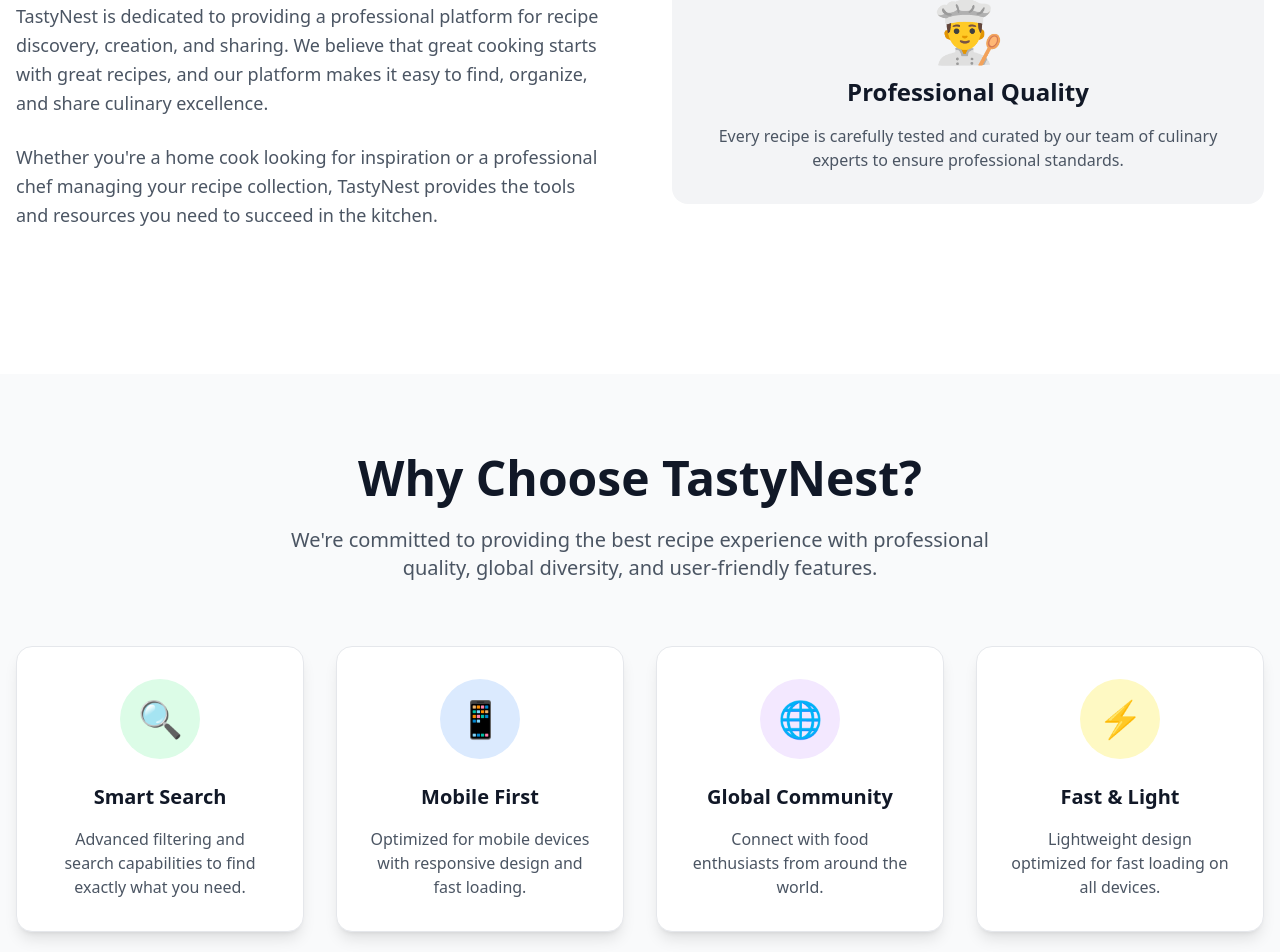
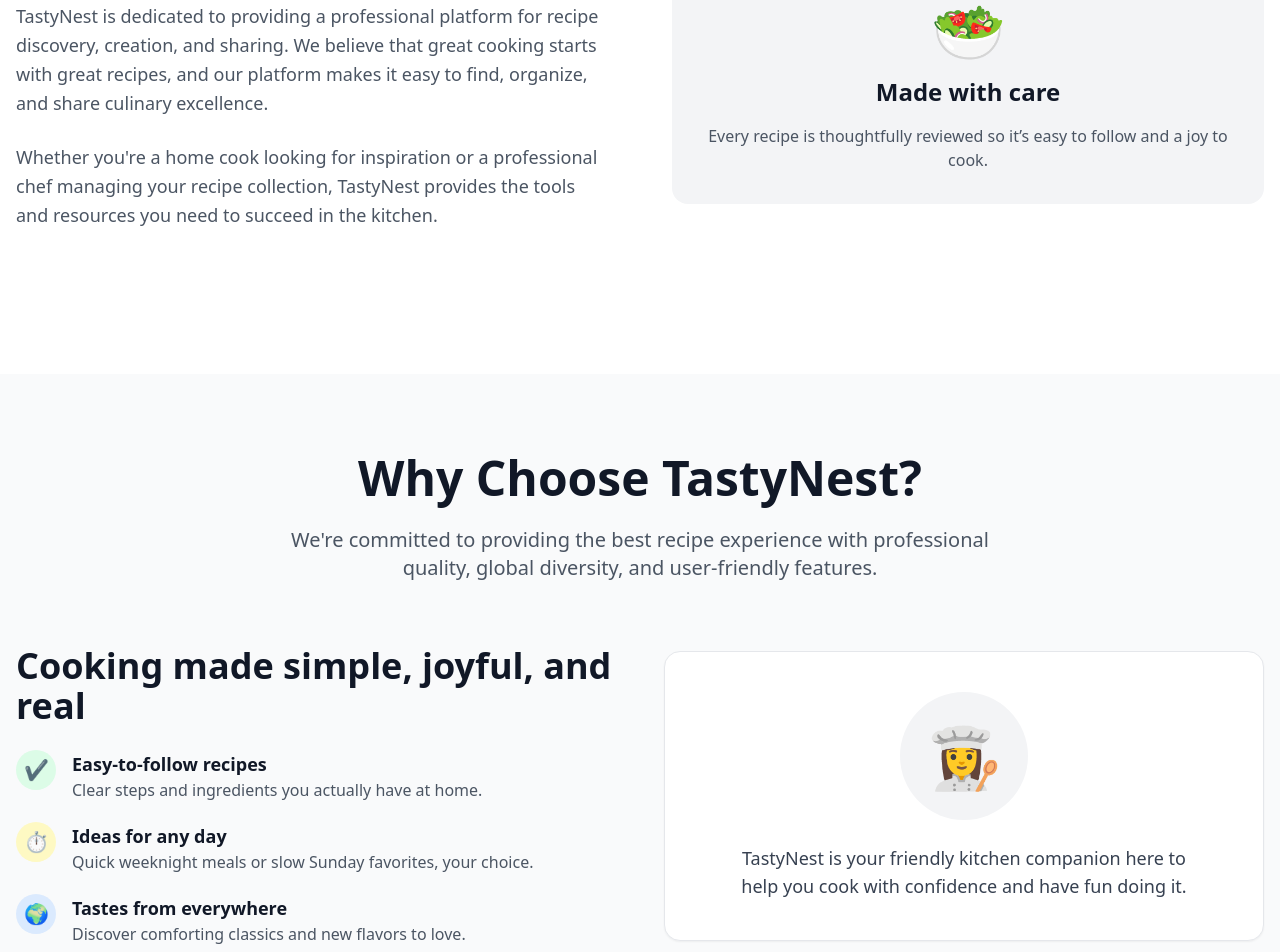
Before and after one commit to Shahzad-Ali-44/TastyNest, a Next.js app: page /about in a window 1280 px wide. Shown: the part 1119-2071 px from the top of the page. Built offline with nearby package versions, Linux system fonts and the light colour scheme; no server answers.

Commit message:
Update About and Contact page

```diff
--- a/src/app/about/page.js
+++ b/src/app/about/page.js
@@ -48,7 +48,7 @@
                 Our Story
               </h2>
               <p className="text-xl text-gray-600 max-w-3xl mx-auto">
-                Born from a passion for great food and the desire to make professional-quality
+                Born from a passion for great food and the desire to make professional quality
                 recipes accessible to everyone, everywhere.
               </p>
             </div>
@@ -68,11 +68,10 @@
                 </p>
               </div>
               <div className="bg-gray-100 rounded-2xl p-8 text-center will-change-transform transform-gpu contain-paint">
-                <div className="text-6xl mb-4">👨‍🍳</div>
-                <h4 className="text-2xl font-bold text-gray-900 mb-4">Professional Quality</h4>
+                <div className="text-6xl mb-4">🥗</div>
+                <h4 className="text-2xl font-bold text-gray-900 mb-4">Made with care</h4>
                 <p className="text-gray-600">
-                  Every recipe is carefully tested and curated by our team of culinary experts
-                  to ensure professional standards.
+                  Every recipe is thoughtfully reviewed so it’s easy to follow and a joy to cook.
                 </p>
               </div>
             </div>
@@ -91,37 +90,36 @@
               </p>
             </div>
 
-            <div className="grid grid-cols-1 md:grid-cols-2 lg:grid-cols-4 gap-8">
-              <div className="bg-white p-8 rounded-2xl shadow-lg border border-gray-200 text-center hover:shadow-lg transition-shadow duration-200 will-change-transform transform-gpu contain-paint">
-                <div className="w-20 h-20 bg-green-100 rounded-full flex items-center justify-center mx-auto mb-6">
-                  <span className="text-4xl">🔍</span>
-                </div>
-                <h3 className="text-xl font-bold text-gray-900 mb-4">Smart Search</h3>
-                <p className="text-gray-600">Advanced filtering and search capabilities to find exactly what you need.</p>
+            <div className="grid grid-cols-1 lg:grid-cols-2 gap-12 items-center">
+              <div>
+                <h3 className="text-3xl md:text-4xl font-bold text-gray-900 mb-6">Cooking made simple, joyful, and real</h3>
+                <ul className="space-y-5">
+                  <li className="flex items-start gap-4">
+                    <span className="w-10 h-10 bg-green-100 text-green-700 rounded-full flex items-center justify-center text-xl">✔</span>
+                    <div>
+                      <p className="text-lg font-semibold text-gray-900">Easy-to-follow recipes</p>
+                      <p className="text-gray-600">Clear steps and ingredients you actually have at home.</p>
+                    </div>
+                  </li>
+                  <li className="flex items-start gap-4">
+                    <span className="w-10 h-10 bg-yellow-100 text-yellow-700 rounded-full flex items-center justify-center text-xl">⏱</span>
+                    <div>
+                      <p className="text-lg font-semibold text-gray-900">Ideas for any day</p>
+                      <p className="text-gray-600">Quick weeknight meals or slow Sunday favorites, your choice.</p>
+                    </div>
+                  </li>
+                  <li className="flex items-start gap-4">
+                    <span className="w-10 h-10 bg-blue-100 text-blue-700 rounded-full flex items-center justify-center text-xl">🌍</span>
+                    <div>
+                      <p className="text-lg font-semibold text-gray-900">Tastes from everywhere</p>
+                      <p className="text-gray-600">Discover comforting classics and new flavors to love.</p>
+                    </div>
+                  </li>
+                </ul>
               </div>
-
-              <div className="bg-white p-8 rounded-2xl shadow-lg border border-gray-200 text-center hover:shadow-lg transition-shadow duration-200 will-change-transform transform-gpu contain-paint">
-                <div className="w-20 h-20 bg-blue-100 rounded-full flex items-center justify-center mx-auto mb-6">
-                  <span className="text-4xl">📱</span>
-                </div>
-                <h3 className="text-xl font-bold text-gray-900 mb-4">Mobile First</h3>
-                <p className="text-gray-600">Optimized for mobile devices with responsive design and fast loading.</p>
-              </div>
-
-              <div className="bg-white p-8 rounded-2xl shadow-lg border border-gray-200 text-center hover:shadow-lg transition-shadow duration-200 will-change-transform transform-gpu contain-paint">
-                <div className="w-20 h-20 bg-purple-100 rounded-full flex items-center justify-center mx-auto mb-6">
-                  <span className="text-4xl">🌐</span>
-                </div>
-                <h3 className="text-xl font-bold text-gray-900 mb-4">Global Community</h3>
-                <p className="text-gray-600">Connect with food enthusiasts from around the world.</p>
-              </div>
-
-              <div className="bg-white p-8 rounded-2xl shadow-lg border border-gray-200 text-center hover:shadow-lg transition-shadow duration-200 will-change-transform transform-gpu contain-paint">
-                <div className="w-20 h-20 bg-yellow-100 rounded-full flex items-center justify-center mx-auto mb-6">
-                  <span className="text-4xl">⚡</span>
-                </div>
-                <h3 className="text-xl font-bold text-gray-900 mb-4">Fast & Light</h3>
-                <p className="text-gray-600">Lightweight design optimized for fast loading on all devices.</p>
+              <div className="bg-white rounded-2xl border border-gray-200 p-10 text-center shadow-sm will-change-transform transform-gpu contain-paint">
+                <div className="mx-auto w-32 h-32 rounded-full bg-gray-100 flex items-center justify-center text-6xl mb-6">👩‍🍳</div>
+                <p className="text-gray-700 text-lg max-w-md mx-auto">TastyNest is your friendly kitchen companion here to help you cook with confidence and have fun doing it.</p>
               </div>
             </div>
           </div>
@@ -141,7 +139,7 @@
 
             <div className="grid grid-cols-1 md:grid-cols-3 gap-8">
               <div className="bg-white/20 rounded-2xl p-8 border border-white/30 will-change-transform transform-gpu contain-paint">
-                <div className="text-4xl mb-4">🎯</div>
+                <div className="text-4xl mb-4">🍽️</div>
                 <h3 className="text-2xl font-bold mb-4">Quality First</h3>
                 <p className="text-gray-300">
                   We maintain the highest standards in recipe curation and platform performance.
@@ -149,7 +147,7 @@
               </div>
 
               <div className="bg-white/20 rounded-2xl p-8 border border-white/30 will-change-transform transform-gpu contain-paint">
-                <div className="text-4xl mb-4">🤝</div>
+                <div className="text-4xl mb-4">🌍</div>
                 <h3 className="text-2xl font-bold mb-4">Community Driven</h3>
                 <p className="text-gray-300">
                   Our platform is built by and for the global community of food lovers.
@@ -157,7 +155,7 @@
               </div>
 
               <div className="bg-white/20 rounded-2xl p-8 border border-white/30 will-change-transform transform-gpu contain-paint">
-                <div className="text-4xl mb-4">🚀</div>
+                <div className="text-4xl mb-4">✨</div>
                 <h3 className="text-2xl font-bold mb-4">Innovation</h3>
                 <p className="text-gray-300">
                   We continuously improve and innovate to provide the best user experience.
--- a/src/app/contact/page.js
+++ b/src/app/contact/page.js
@@ -62,7 +62,6 @@
       if (result.success) {
         setSubmitStatus("success");
         setFormData({ name: "", email: "", subject: "", message: "" });
-        // Scroll to success message after a short delay to ensure it's rendered
         setTimeout(() => {
           successMessageRef.current?.scrollIntoView({
             behavior: 'smooth',
```
